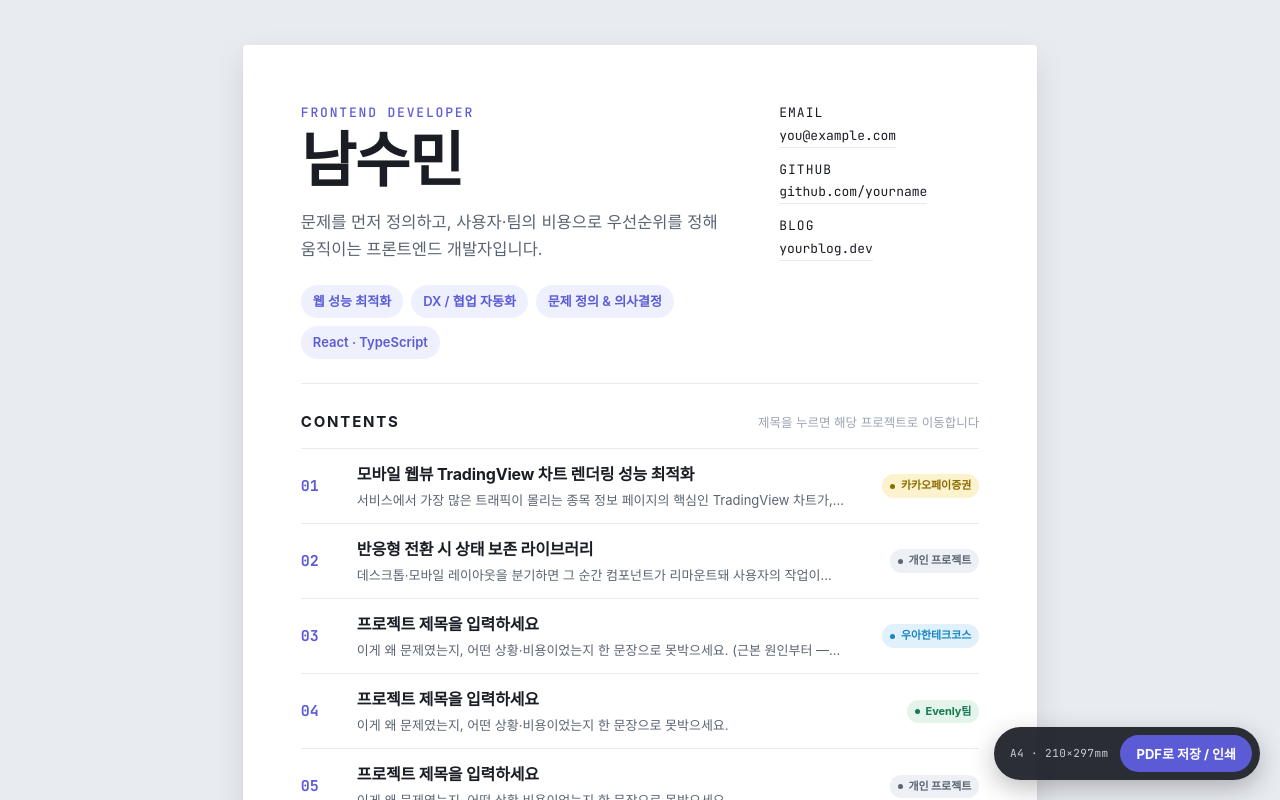
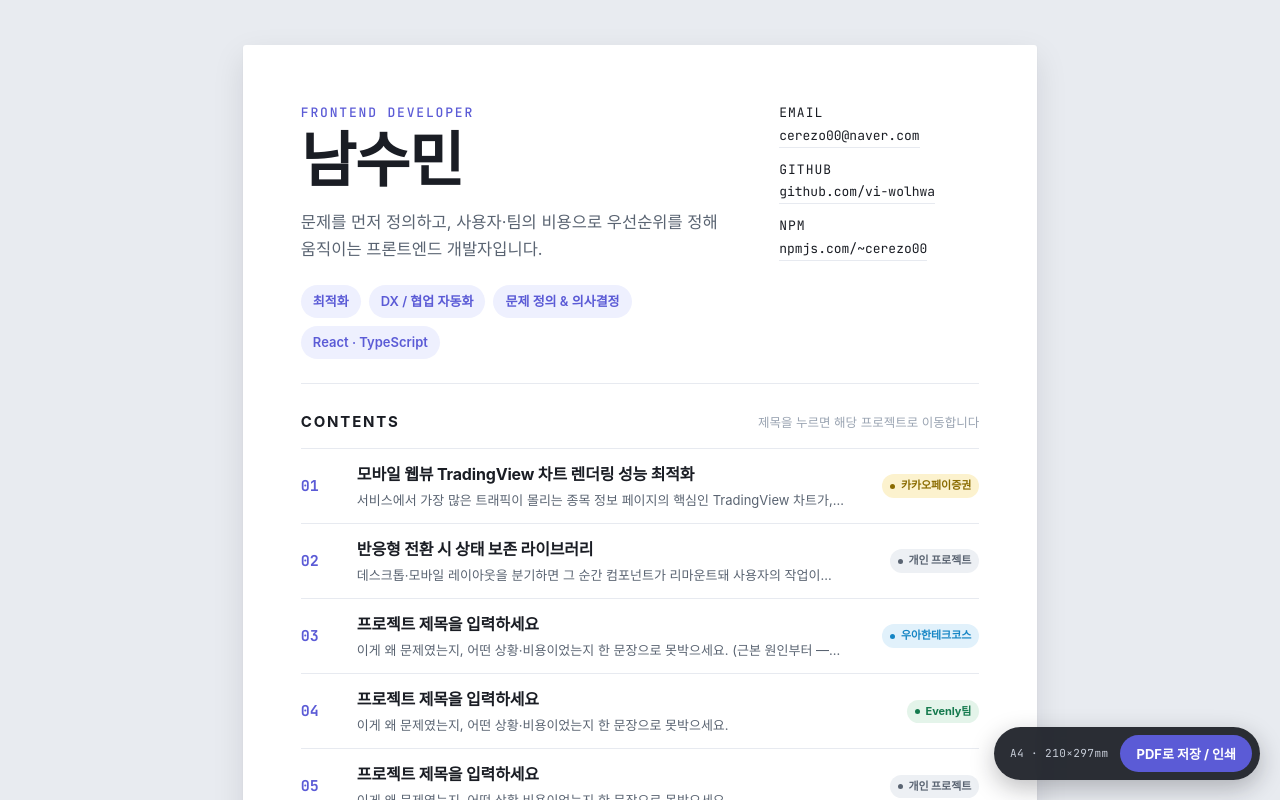
Before and after one commit to vi-wolhwa/portfolio, a React (Vite) app: page / in a window 1280 px wide. Shown: the top 800 px of the page. Built offline with nearby package versions, Linux system fonts and the light colour scheme; a web font is replaced by a local one.

Commit message:
profile: 프로필 정보 변경

```diff
--- a/src/data/profile.ts
+++ b/src/data/profile.ts
@@ -11,11 +11,11 @@ export const profile: Profile = {
   thesis:
     '문제를 먼저 정의하고, 사용자·팀의 비용으로 우선순위를 정해 움직이는 프론트엔드 개발자입니다.',
   showPhoto: false, // 사진을 넣으려면 true 로 바꾸고 photoUrl 지정
-  photoUrl: '', // 예: '/me.jpg' (public 폴더) 또는 외부 URL
+  photoUrl: '/me.jpg', // 예: '/me.jpg' (public 폴더) 또는 외부 URL
   contacts: [
-    { label: 'Email', value: 'you@example.com', href: 'mailto:you@example.com' },
-    { label: 'GitHub', value: 'github.com/yourname', href: 'https://github.com/yourname' },
-    { label: 'Blog', value: 'yourblog.dev', href: 'https://yourblog.dev' },
+    { label: 'Email', value: 'cerezo00@naver.com', href: 'mailto:cerezo00@naver.com' },
+    { label: 'GitHub', value: 'github.com/vi-wolhwa', href: 'https://github.com/vi-wolhwa' },
+    { label: 'NPM', value: 'npmjs.com/~cerezo00', href: 'https://www.npmjs.com/~cerezo00' },
   ],
-  keywords: ['웹 성능 최적화', 'DX / 협업 자동화', '문제 정의 & 의사결정', 'React · TypeScript'],
+  keywords: ['최적화', 'DX / 협업 자동화', '문제 정의 & 의사결정', 'React · TypeScript'],
 };
```
